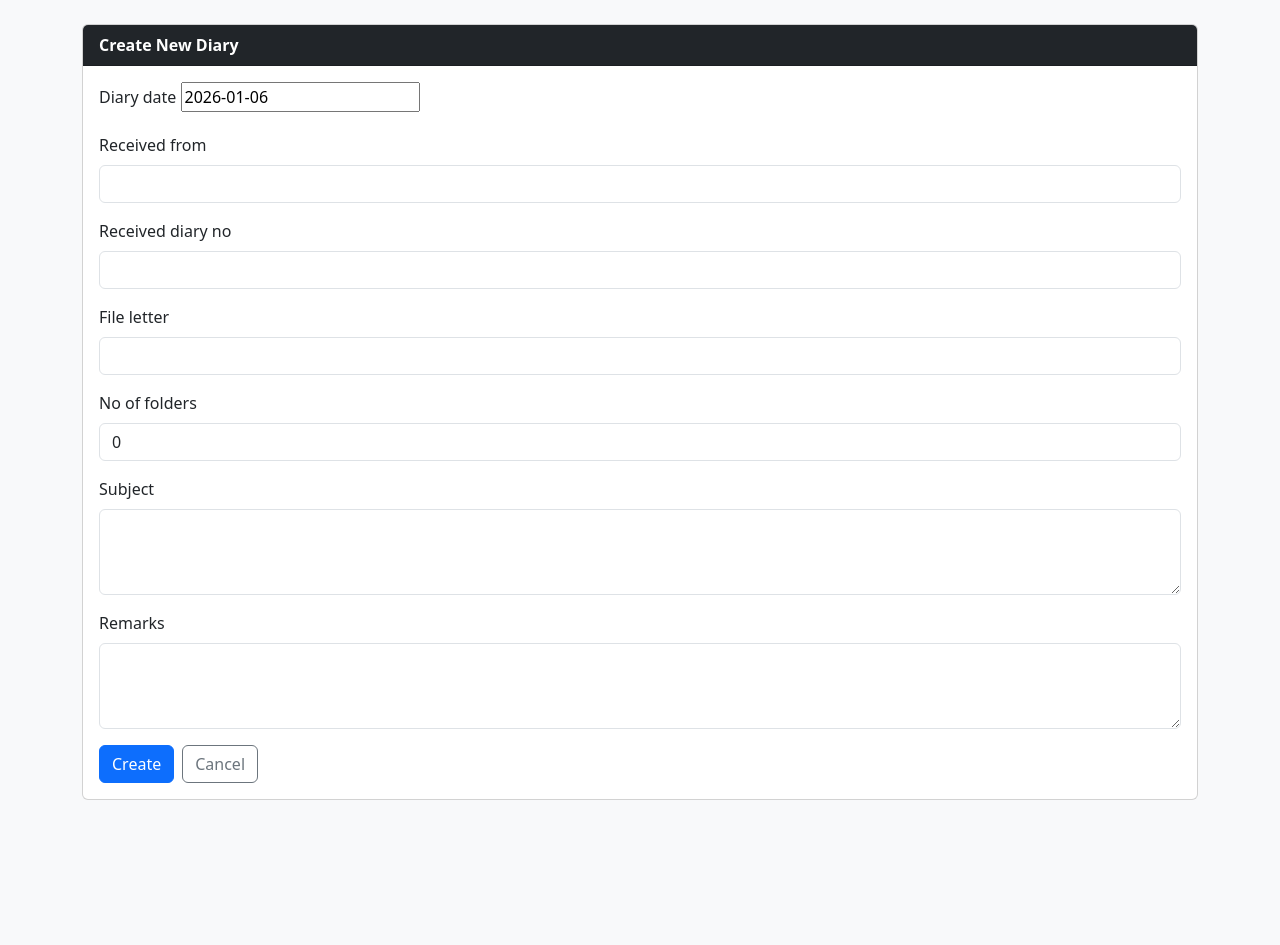
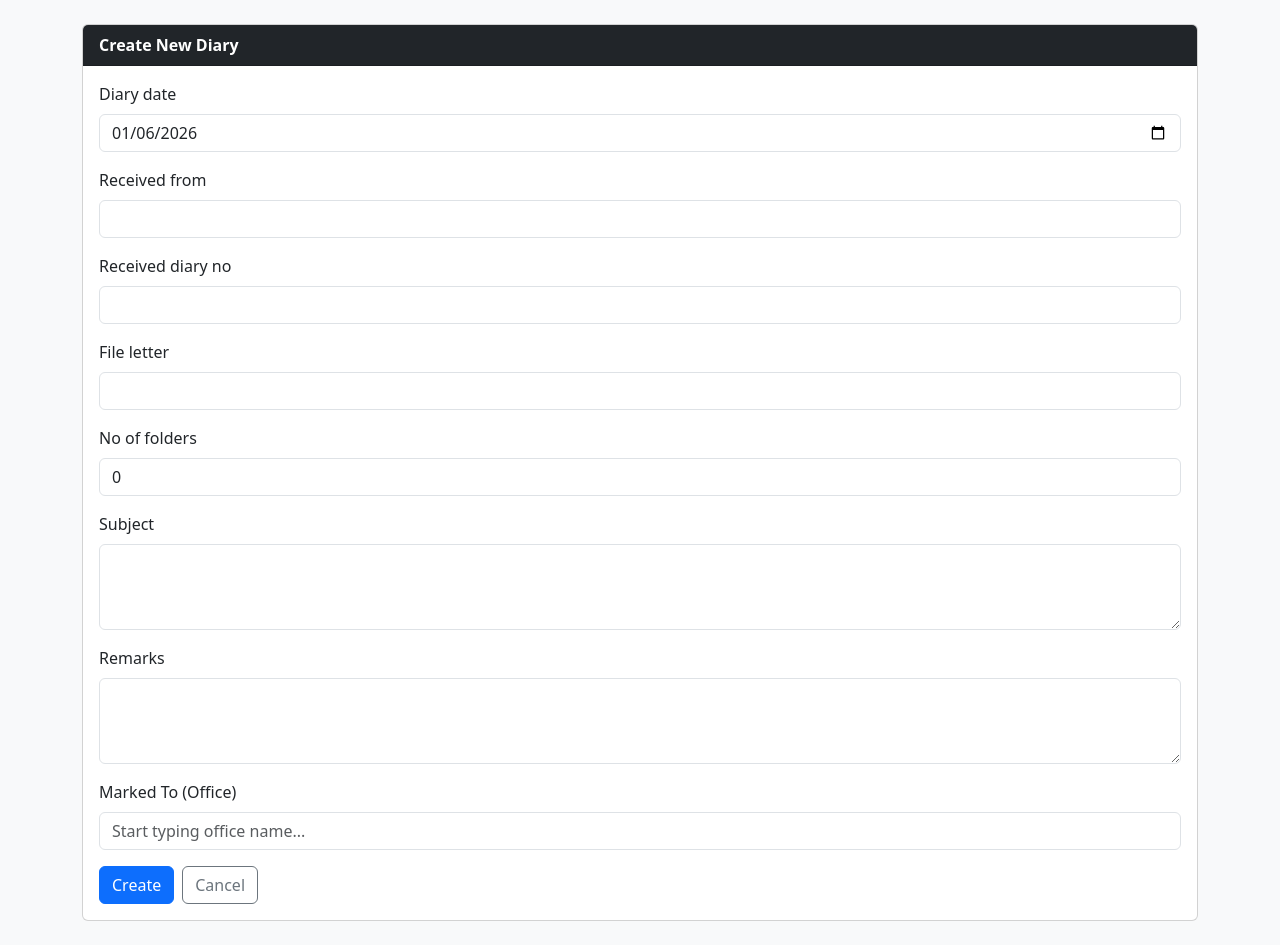
Before and after one commit to fazalktk93/diaryregister, a Django app: page /new/ in a window 1280 px wide. Shown: the part 56-1001 px from the top of the page. Before the commit the page ends 856 px from the top, so only its background shows below. Run offline with Django 4.2, Linux system fonts and the light colour scheme; a user stored in the database is signed in.

Commit message:
new added

```diff
--- a/diary/forms.py
+++ b/diary/forms.py
@@ -25,7 +25,10 @@ class DiaryCreateForm(forms.ModelForm):
         ]
         widgets = {
             "diary_date": forms.DateInput(attrs={"type": "date", "class": BOOTSTRAP_INPUT_CLASS}),
-            "received_from": forms.TextInput(attrs={"class": BOOTSTRAP_INPUT_CLASS}),
+            "received_from": forms.TextInput(attrs={
+                "class": BOOTSTRAP_INPUT_CLASS,
+                "list": "office-list"
+            }),
             "received_diary_no": forms.TextInput(attrs={"class": BOOTSTRAP_INPUT_CLASS}),
             "file_letter": forms.TextInput(attrs={"class": BOOTSTRAP_INPUT_CLASS}),
             "no_of_folders": forms.NumberInput(attrs={"class": BOOTSTRAP_INPUT_CLASS, "min": 0}),
@@ -34,6 +37,41 @@ class DiaryCreateForm(forms.ModelForm):
         }
 
     diary_date = forms.DateField(initial=timezone.localdate, required=True)
+
+class DiaryCreateForm(forms.ModelForm):
+    marked_to = forms.CharField(
+        label="Marked To (Office)",
+        required=True,
+        widget=forms.TextInput(attrs={
+            "class": BOOTSTRAP_INPUT_CLASS,
+            "list": "office-list",
+            "placeholder": "Start typing office name..."
+        })
+    )
+
+    class Meta:
+        model = Diary
+        fields = [
+            "diary_date",
+            "received_from",
+            "received_diary_no",
+            "file_letter",
+            "no_of_folders",
+            "subject",
+            "remarks",
+        ]
+        widgets = {
+            "diary_date": forms.DateInput(attrs={"type": "date", "class": BOOTSTRAP_INPUT_CLASS}),
+            "received_from": forms.TextInput(attrs={
+                "class": BOOTSTRAP_INPUT_CLASS,
+                "list": "office-list"
+            }),
+            "received_diary_no": forms.TextInput(attrs={"class": BOOTSTRAP_INPUT_CLASS}),
+            "file_letter": forms.TextInput(attrs={"class": BOOTSTRAP_INPUT_CLASS}),
+            "no_of_folders": forms.NumberInput(attrs={"class": BOOTSTRAP_INPUT_CLASS, "min": 0}),
+            "subject": forms.Textarea(attrs={"class": BOOTSTRAP_INPUT_CLASS, "rows": 3}),
+            "remarks": forms.Textarea(attrs={"class": BOOTSTRAP_INPUT_CLASS, "rows": 3}),
+        }
 
 
 class MovementCreateForm(forms.ModelForm):
--- a/diary/models.py
+++ b/diary/models.py
@@ -5,6 +5,19 @@ from django.core.exceptions import ValidationError
 from django.db import models, transaction
 from django.db.models import Max
 from django.utils import timezone
+# Removed erroneous self-import that caused a circular import
+
+class Office(models.Model):
+    name = models.CharField(max_length=255, unique=True)
+
+    class Meta:
+        ordering = ["name"]
+        indexes = [
+            models.Index(fields=["name"]),
+        ]
+
+    def __str__(self):
+        return self.name
 
 
 class Diary(models.Model):
@@ -94,7 +107,6 @@ class Diary(models.Model):
 
         return diary
 
-
 class DiaryMovement(models.Model):
     class ActionType(models.TextChoices):
         CREATED = "Created", "Created"
--- a/diary/templates/diary/diary_create.html
+++ b/diary/templates/diary/diary_create.html
@@ -28,3 +28,8 @@
   </div>
 </div>
 {% endblock %}
+<datalist id="office-list">
+  {% for o in offices %}
+    <option value="{{ o }}">
+  {% endfor %}
+</datalist>
--- a/diary/templates/diary/movement_add.html
+++ b/diary/templates/diary/movement_add.html
@@ -28,3 +28,9 @@
   </div>
 </div>
 {% endblock %}
+
+<datalist id="office-list">
+  {% for o in offices %}
+    <option value="{{ o }}">
+  {% endfor %}
+</datalist>
--- a/diary/views.py
+++ b/diary/views.py
@@ -11,6 +11,7 @@ from django.utils import timezone
 
 from .forms import DiaryCreateForm, MovementCreateForm
 from .models import Diary, DiaryMovement
+from .models import Office
 
 
 DIARYNO_RE = re.compile(r"^\s*(\d{4})\s*-\s*(\d+)\s*$")  # 2026-12
@@ -71,22 +72,25 @@ def diary_create(request):
     if request.method == "POST":
         form = DiaryCreateForm(request.POST)
         if form.is_valid():
-            diary = Diary.create_with_next_number(created_by=request.user, **form.cleaned_data)
+            marked_to = form.cleaned_data.pop("marked_to")
+
+            diary = Diary.create_with_next_number(
+                created_by=request.user,
+                marked_to=marked_to,
+                marked_date=timezone.localdate(),
+                status=Diary.Status.CREATED,
+                **form.cleaned_data,
+            )
 
             DiaryMovement.objects.create(
                 diary=diary,
                 from_office=diary.received_from or "Registry",
-                to_office=diary.received_from or "Registry",
+                to_office=marked_to,
                 action_type=DiaryMovement.ActionType.CREATED,
                 action_datetime=timezone.now(),
-                remarks="Initial diary created",
+                remarks="Initial diary entry",
                 created_by=request.user,
             )
-
-            diary.status = Diary.Status.CREATED
-            diary.marked_to = diary.received_from or "Registry"
-            diary.marked_date = timezone.localdate()
-            diary.save(update_fields=["status", "marked_to", "marked_date"])
 
             messages.success(request, f"Diary created: {diary.diary_no}")
             return redirect("diary_detail", pk=diary.pk)
@@ -94,7 +98,15 @@ def diary_create(request):
     else:
         form = DiaryCreateForm()
 
-    return render(request, "diary/diary_create.html", {"form": form})
+    return render(
+        request,
+        "diary/diary_create.html",
+        {
+            "form": form,
+            "offices": Office.objects.values_list("name", flat=True),
+        },
+    )
+
 
 
 @login_required
@@ -137,4 +149,12 @@ def movement_add(request, pk: int):
             }
         )
 
-    return render(request, "diary/movement_add.html", {"form": form, "diary": diary})
+    return render(
+        request,
+        "diary/movement_add.html",
+        {
+            "form": form,
+            "diary": diary,
+            "offices": Office.objects.values_list("name", flat=True),
+        },
+    )
```
Also changed, not shown: db.sqlite3, 1 other file.
